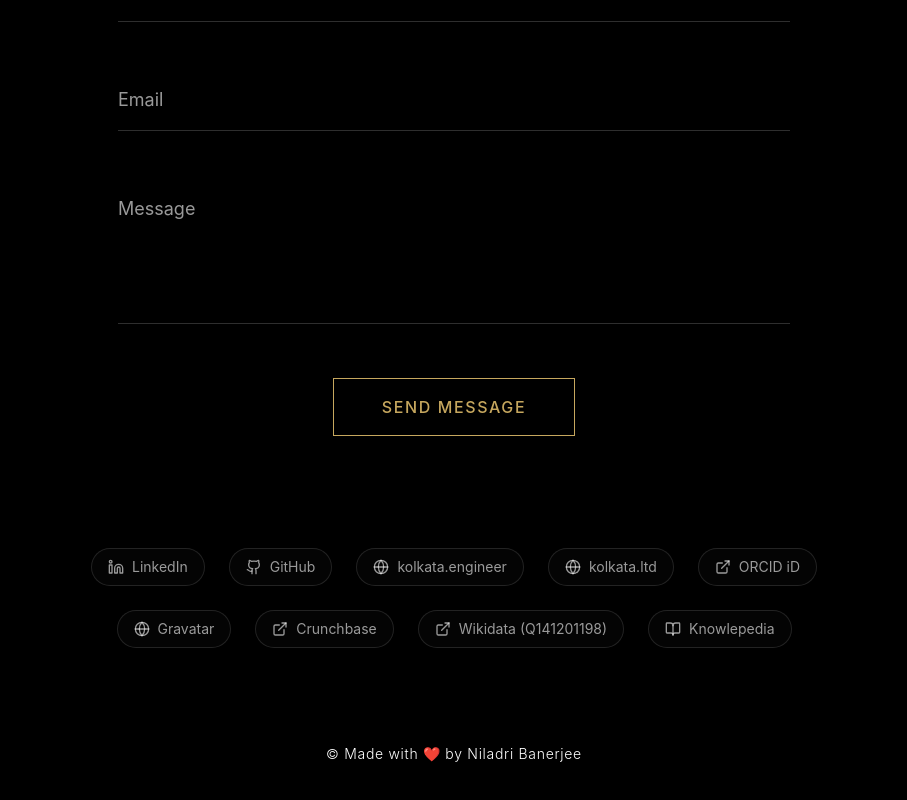
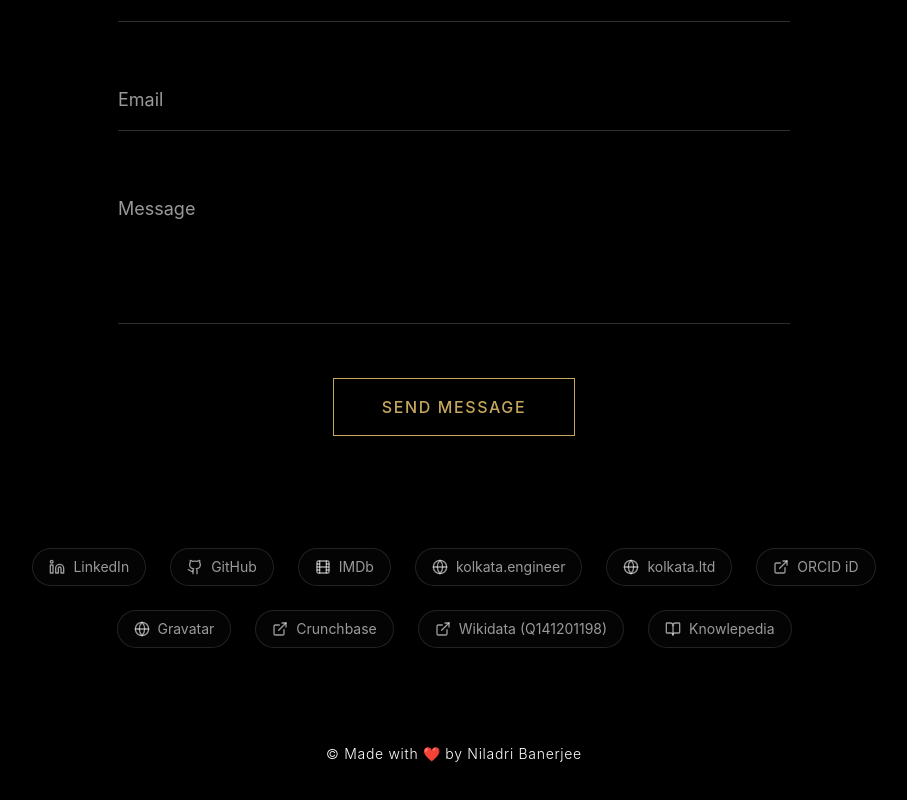
Before and after one commit to nilban7/portfolio, a React (Vite) app: page / in a window 1280 px wide. Shown: the part 6675-7475 px from the top of the page, without its empty margins (186-1093 px from the left). Built offline with nearby package versions, Linux system fonts and the light colour scheme.

Commit message:
feat(seo): add IMDb profile to sameAs and UI

```diff
--- a/index.html
+++ b/index.html
@@ -9,7 +9,7 @@
     <title>Niladri Banerjee | Portfolio</title>
     <meta name="title" content="Niladri Banerjee | Portfolio" />
     <meta name="description" content="Portfolio of Niladri Banerjee, Software Developer, AI Engineer, and Robotics Engineer building modern web applications and intelligent systems." />
-    <meta name="keywords" content="Niladri Banerjee, Portfolio, Software Developer, AI Engineer, Robotics Engineer, Full Stack Developer, Web Developer, AI, React, Node.js, Kolkata Engineer" />
+    <meta name="keywords" content="Niladri Banerjee, Portfolio, Software Developer, AI Engineer, Robotics Engineer, Full Stack Developer, Web Developer, AI, React, Node.js, Kolkata Engineer, Niladri Banerjee IMDb" />
     <meta name="author" content="Niladri Banerjee" />
     <link rel="canonical" href="https://niladribanerjee.in/" />
 
@@ -83,6 +83,7 @@
           "sameAs": [
             "https://www.linkedin.com/in/niladriban",
             "https://github.com/nilban7",
+            "https://www.imdb.com/name/nm18856293/",
             "https://www.crunchbase.com/person/niladri-banerjee-9b9a",
             "https://orcid.org/0009-0004-0079-9251",
             "https://gravatar.com/vibrantloudlyfaf17230d5",
--- a/src/components/Contact.jsx
+++ b/src/components/Contact.jsx
@@ -1,5 +1,5 @@
 import { motion } from 'framer-motion';
-import { Github, Linkedin, Globe, BookOpen, ExternalLink } from 'lucide-react';
+import { Github, Linkedin, Globe, BookOpen, ExternalLink, Film } from 'lucide-react';
 
 const socialLinks = [
     {
@@ -13,6 +13,12 @@ const socialLinks = [
         url: "https://github.com/nilban7",
         icon: Github,
         label: "GitHub"
+    },
+    {
+        name: "IMDb",
+        url: "https://www.imdb.com/name/nm18856293/",
+        icon: Film,
+        label: "IMDb"
     },
     {
         name: "Kolkata Engineer",
```
Also changed, not shown: 1 other file (tests, documents, lock files or other folders).
